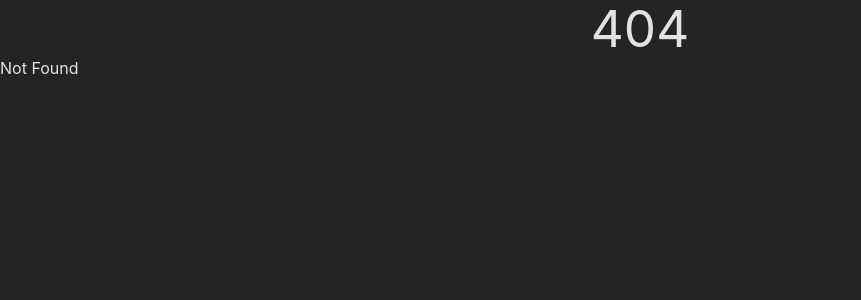
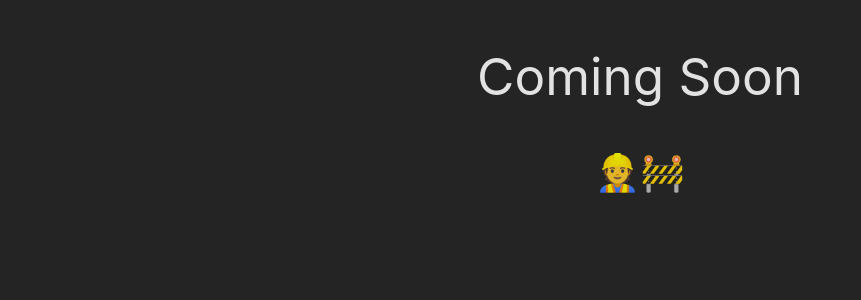
Before and after one commit to reyesml/RMT, a SvelteKit app in the folder web-client/: page /initiatives in a window 1280 px wide. Before the commit this address had no page. Shown: the top 300 px of the page, without its empty margins (0-861 px from the left). Built offline with nearby package versions, Linux system fonts and the light colour scheme.

Commit message:
Placeholder page for initiatives

```diff
--- /dev/null
+++ b/web-client/src/routes/(authenticated)/initiatives/+page.server.ts
@@ -0,0 +1,5 @@
+import type { PageServerLoad } from './$types';
+
+export const load = (async () => {
+    return {};
+}) satisfies PageServerLoad;
--- /dev/null
+++ b/web-client/src/routes/(authenticated)/initiatives/+page.svelte
@@ -0,0 +1,15 @@
+<script lang="ts">
+    import type { PageData } from './$types';
+
+    export let data: PageData;
+</script>
+
+<svelte:head>
+	<title>Initiatives</title>
+	<meta name="description" content="RMT Initiatives" />
+</svelte:head>
+
+<section class="mt-12">
+    <h1>Coming Soon</h1>
+    <div class="w-full mt-12 text-4xl flex justify-center">👷🚧</div>
+</section>
```
